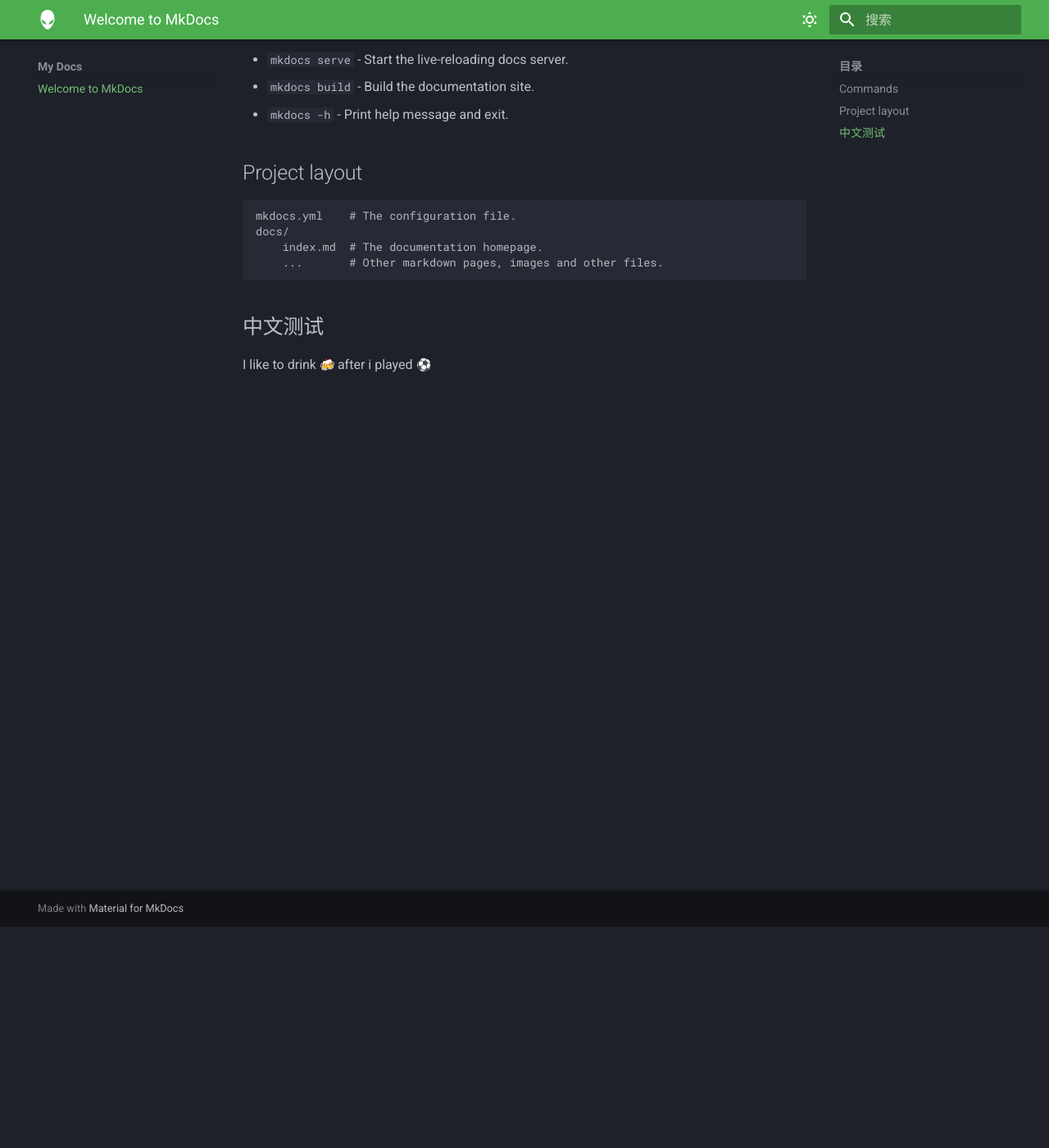
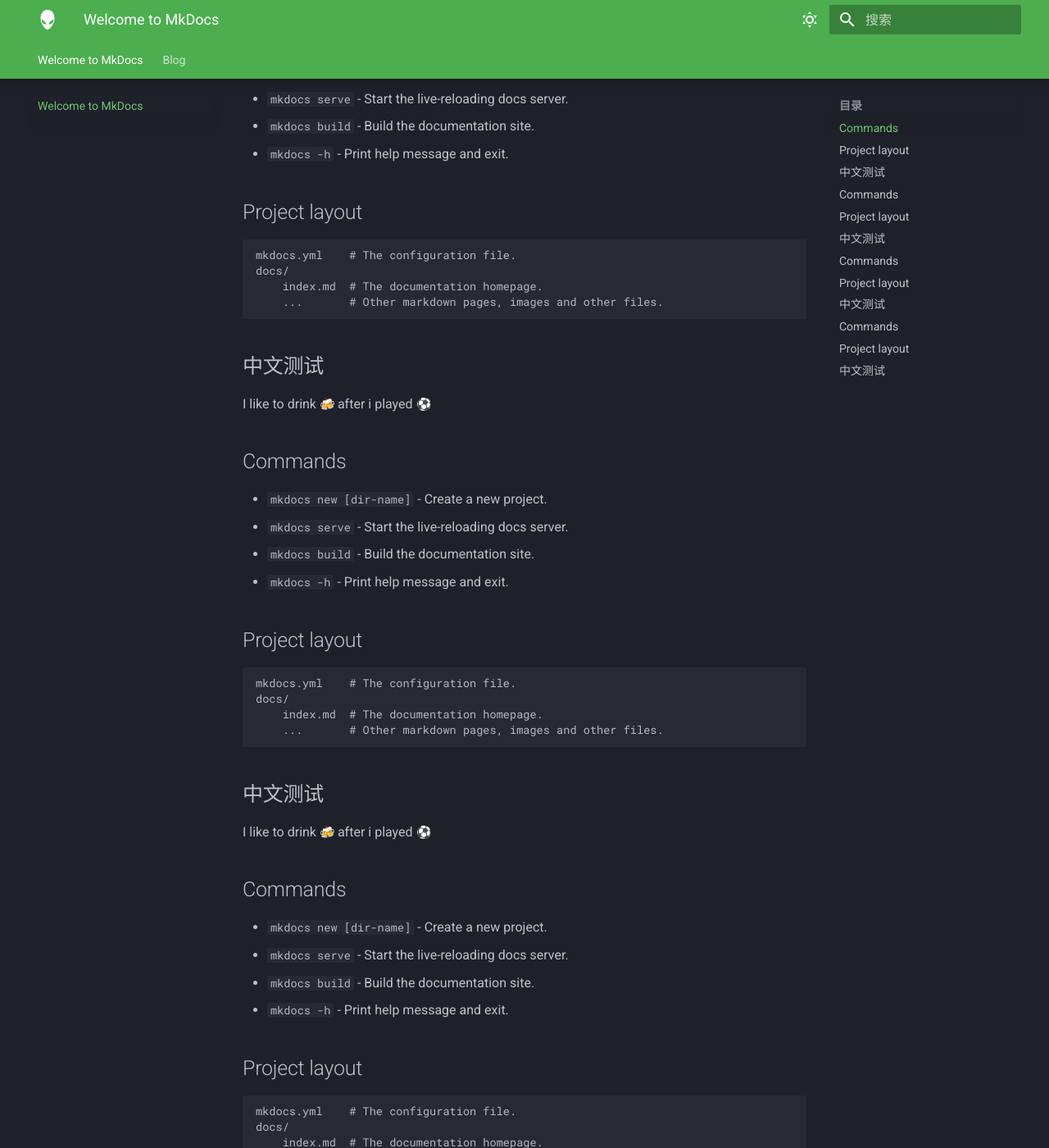
Before and after one commit to Pokonliu/HomePage, an MkDocs documentation site: the page built from docs/index.md, in a window 1280 px wide and 1400 px high, scrolled down 270 px. Shown: the whole window at 82% size. Built offline with MkDocs 1.6.1 and Material for MkDocs 9.7.7, drawn with Linux system fonts in a browser that asks for light colours; emoji names are drawn with the system emoji font; some of the changed text lies outside the part shown.

Commit message:
Upload code 0002

```diff
--- a/docs/index.md
+++ b/docs/index.md
@@ -4,10 +4,10 @@
 
 ## Commands
 
-* `mkdocs new [dir-name]` - Create a new project.
-* `mkdocs serve` - Start the live-reloading docs server.
-* `mkdocs build` - Build the documentation site.
-* `mkdocs -h` - Print help message and exit.
+- `mkdocs new [dir-name]` - Create a new project.
+- `mkdocs serve` - Start the live-reloading docs server.
+- `mkdocs build` - Build the documentation site.
+- `mkdocs -h` - Print help message and exit.
 
 ## Project layout
 
@@ -15,5 +15,61 @@
     docs/
         index.md  # The documentation homepage.
         ...       # Other markdown pages, images and other files.
+
 ## 中文测试
+
 I like to drink :beers: after i played :soccer:
+
+## Commands
+
+- `mkdocs new [dir-name]` - Create a new project.
+- `mkdocs serve` - Start the live-reloading docs server.
+- `mkdocs build` - Build the documentation site.
+- `mkdocs -h` - Print help message and exit.
+
+## Project layout
+
+    mkdocs.yml    # The configuration file.
+    docs/
+        index.md  # The documentation homepage.
+        ...       # Other markdown pages, images and other files.
+
+## 中文测试
+
+I like to drink :beers: after i played :soccer:
+
+## Commands
+
+- `mkdocs new [dir-name]` - Create a new project.
+- `mkdocs serve` - Start the live-reloading docs server.
+- `mkdocs build` - Build the documentation site.
+- `mkdocs -h` - Print help message and exit.
+
+## Project layout
+
+    mkdocs.yml    # The configuration file.
+    docs/
+        index.md  # The documentation homepage.
+        ...       # Other markdown pages, images and other files.
+
+## 中文测试
+
+I like to drink :beers: after i played :soccer:
+
+## Commands
+
+- `mkdocs new [dir-name]` - Create a new project.
+- `mkdocs serve` - Start the live-reloading docs server.
+- `mkdocs build` - Build the documentation site.
+- `mkdocs -h` - Print help message and exit.
+
+## Project layout
+
+    mkdocs.yml    # The configuration file.
+    docs/
+        index.md  # The documentation homepage.
+        ...       # Other markdown pages, images and other files.
+
+## 中文测试
+
+I like to drink :beers: after i played :soccer:
--- a/mkdocs.yml
+++ b/mkdocs.yml
@@ -4,7 +4,10 @@
 site_url: https://mydomain.org/mysite
 theme:
   language: zh
+
   name: material
+
+  favicon: assets/favicon.ico
 
   icon:
     logo: simple/alienware
@@ -26,6 +29,28 @@
       primary: blue
       accent: deep orange
 
+  features:
+    - navigation.footer
+    - navigation.top
+    - navigation.tabs
+    - navigation.tabs.sticky
+    - navigation.instant
+    - navigation.instant.progress
+    - navigation.path
+
+plugins:
+  - search
+  - blog
+
+copyright: Copyright &copy; 1995 - 2024 LTY
+
+extra:
+  social:
+    - icon: fontawesome/solid/paper-plane
+      link: mailto:<302702801@qq.com>
+    - icon: fontawesome/brands/weixin
+      link: mailto:<koopdown>
+
 markdown_extensions:
   - attr_list
   - pymdownx.emoji:
```
Also changed, not shown: docs/blog/index.md (added, +1 -0 lines), docs/blog/posts/Myfirst.md (added, +14 -0 lines), docs/assets/favicon.ico (added).
